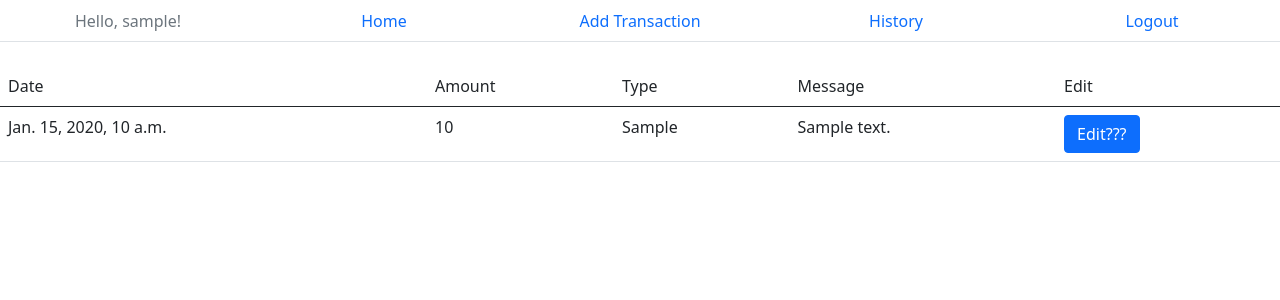
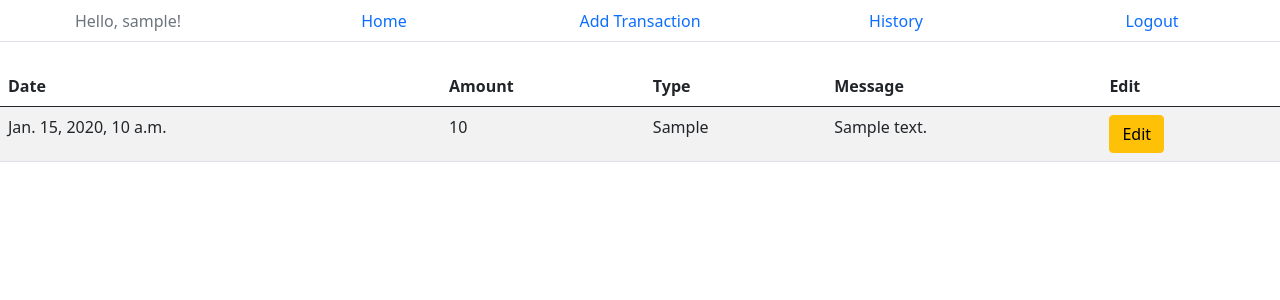
Before and after one commit to Aromero62823/personal-finance-tracker, a Django app: template project/useraccounts/frontend/templates/history.html in a window 1280 px wide. Shown: the top 300 px of the page. Run offline with Django 5.2, Linux system fonts and the light colour scheme; the template is opened without the code that fills it: most values are stand-ins (such as "Sample title", 1, 10 or a date in 2020).

Commit message:
Finished most of the development of the transaction page, missing a button to filter the table rows/columns, color-coding the transaction_type column values, and collapse UI implementation for the modal, for a much cleaner look. Still in need of the HomePage to be finished. Transaction Page - able to edit specific fields by adding unique identifier values that correspond to specific tag elements, without overriding or referencing previous or external data. Updates values once submitted. Some forms will only appear after pressing the 'update' button.

```diff
--- a/project/useraccounts/frontend/templates/history.html
+++ b/project/useraccounts/frontend/templates/history.html
@@ -3,10 +3,10 @@
 {% if history %}
 <br>
 <div>
-    <table class="table">
+    <table class="table table-striped table-hover">
         <thead>
             <tr>
-                <td>Date</td> <td>Amount</td> <td>Type</td> <td>Message</td> <td> Edit </td>
+                <th>Date</th> <th>Amount</th> <th>Type</th> <th>Message</th> <th> Edit </th>
             </tr>
         </thead>
         <tbody>
@@ -17,27 +17,47 @@
                 <td>{{data.transaction_type}}</td>
                 <td>{{data.message}}</td>
                 <td>
-                    <button type="button" class="btn btn-primary" data-bs-toggle="modal" data-bs-target="#edit_modal">
-                        Edit???
+                    <button type="button" class="btn btn-warning" data-bs-toggle="modal" data-bs-target="#edit_modal_{{forloop.counter}}">
+                        Edit
                     </button>
                 </td>
             </tr>
-            <div class="modal fade" id="edit_modal" tabindex="-1" aria-labelledby="exampleModalLabel" aria-hidden="true" action="POST">
+            <div class="modal fade" id="edit_modal_{{forloop.counter}}" tabindex="-1" aria-labelledby="modalLabel" aria-hidden="true">
                 <div class="modal-dialog">
+                    {% csrf_token %}
                     <div class="modal-content">
                         <div class="modal-header">
-                        <h5 class="modal-title" id="exampleModalLabel">Transaction Information</h5>
+                            <h5 class="modal-title" id="modalLabel">Transaction Information</h5>
                             <button type="button" class="btn-close" data-bs-dismiss="modal" aria-label="Close"></button>
                         </div>
                         <div class="modal-body">
-                        Amount: {{data.amount}}
-                        Date: {{data.date}}
-                        Message: {{data.message}}
-                        Type: {{data.transaction_type}}
+                            <label for="amount">Transaction Amount: {{data.amount}}</label>
+                            <button class="btn btn-warning" onclick="unhide('hid-1_{{forloop.counter}}')">Update</button><br>
+                            <input type="number" name="amount" placeholder="New Amount" style="visibility: hidden;" id="hid-1_{{forloop.counter}}"><br>
+
+                            <label for="date">Date: {{data.date}}</label>
+                            <button class="btn btn-warning" onclick="unhide('hid-2_{{forloop.counter}}')">Update</button><br>
+                            <input type="date" name="date" id="hid-2_{{forloop.counter}}" style="visibility: hidden;"><br/><br>
+
+                            <label for="message_box" class="form-label">Message: {{data.message}}</label>
+                            <button class="btn btn-warning" onclick="unhide('hid-3_{{forloop.counter}}')">Update</button><br>
+                            <textarea class="form-control form-control-sm" style="visibility: hidden;" name="message_box" rows="3" placeholder="Optional Note" style="width: 75%;" id="hid-3_{{forloop.counter}}"></textarea><br>
+
+                            <fieldset>
+                                <label for="t_type">Transaction Type: {{data.transaction_type}}</label>
+                                <button class="btn btn-warning" onclick="unhide('hid-4_{{forloop.counter}}')">Update</button>
+                                <br/>
+                                <input type="radio" name="t_type_{{forloop.counter}}" value="Income" id="hid-4_{{forloop.counter}}">
+                                <label for="i_choice">Income</label>
+                                <input type="radio" name="t_type_{{forloop.counter}}" value="Expense" id="hid-4_{{forloop.counter}}">
+                                <label for="e_choice">Expense</label>
+
+                            </fieldset><br>
                         </div>
                         <div class="modal-footer">
                             <button type="button" class="btn btn-secondary" data-bs-dismiss="modal">Close</button>
-                        <button type="button" class="btn btn-primary" onclick="saveEdits()">Save changes</button>
+                            <button type="button" class="btn btn-success" onclick="submitEdits('{{data.id}}', '{{ forloop.counter }}' )">Save changes</button>
+                            <button type="button" class="btn btn-danger" data-bs-dismiss="modal">Delete</button>
                         </div>
                     </div>
                 </div>
--- a/project/useraccounts/urls.py
+++ b/project/useraccounts/urls.py
@@ -8,4 +8,4 @@ urlpatterns = [
     path(route='logout/', view=views.log_out, name='logout'),
     path(route='home/transactions/', view=views.transaction_view, name='transactions'),
     path(route='home/history/', view=views.history_view, name='history')
-]
+    ]
```
Also changed, not shown: project/useraccounts/frontend/static/js/modal.js (+44 -4 lines), project/useraccounts/views.py (+20 -4 lines). Lines whose indentation alone changed are shown as unchanged.
